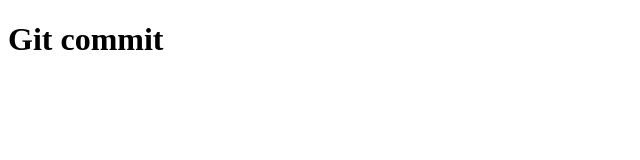
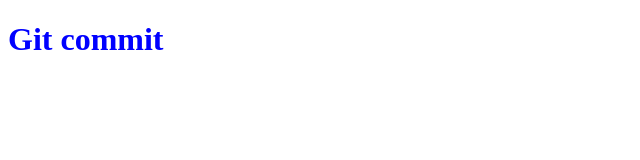
Before and after one commit to Kirito-san-88/test, a plain HTML site: page index.html in a window 1280 px wide. Shown: the whole page, without its empty margins (0-640 px from the left). Drawn offline with Linux system fonts and the light colour scheme.

Commit message:
Ajout de styles

```diff
--- /dev/null
+++ b/css/style.css
@@ -0,0 +1,3 @@
+h1{
+    color:blue;
+}
--- a/index.html
+++ b/index.html
@@ -3,6 +3,7 @@
 <head>
     <meta charset="UTF-8">
     <title>exemple GIT</title>
+    <link rel="stylesheet" href="css/style.css" type="text/css" />
 </head>
 <body>
     <h1>Git commit</h1>
```
